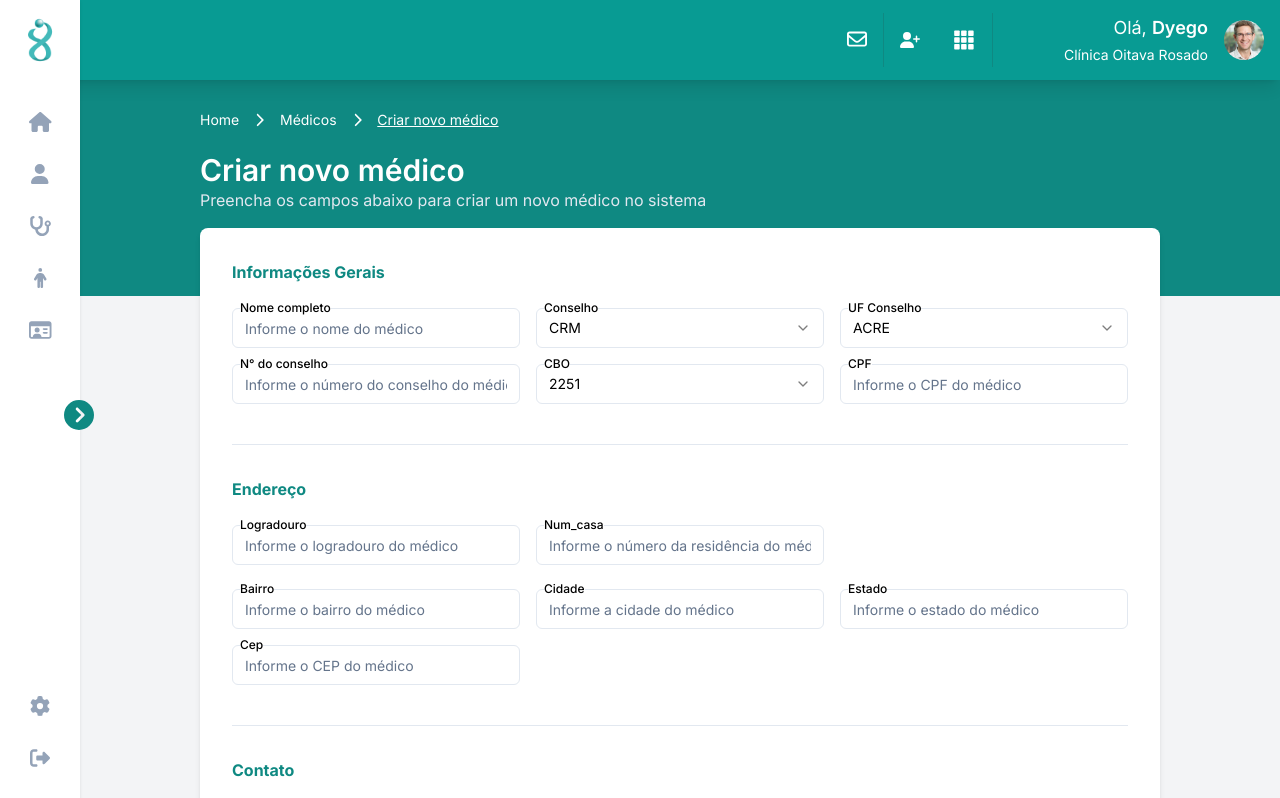
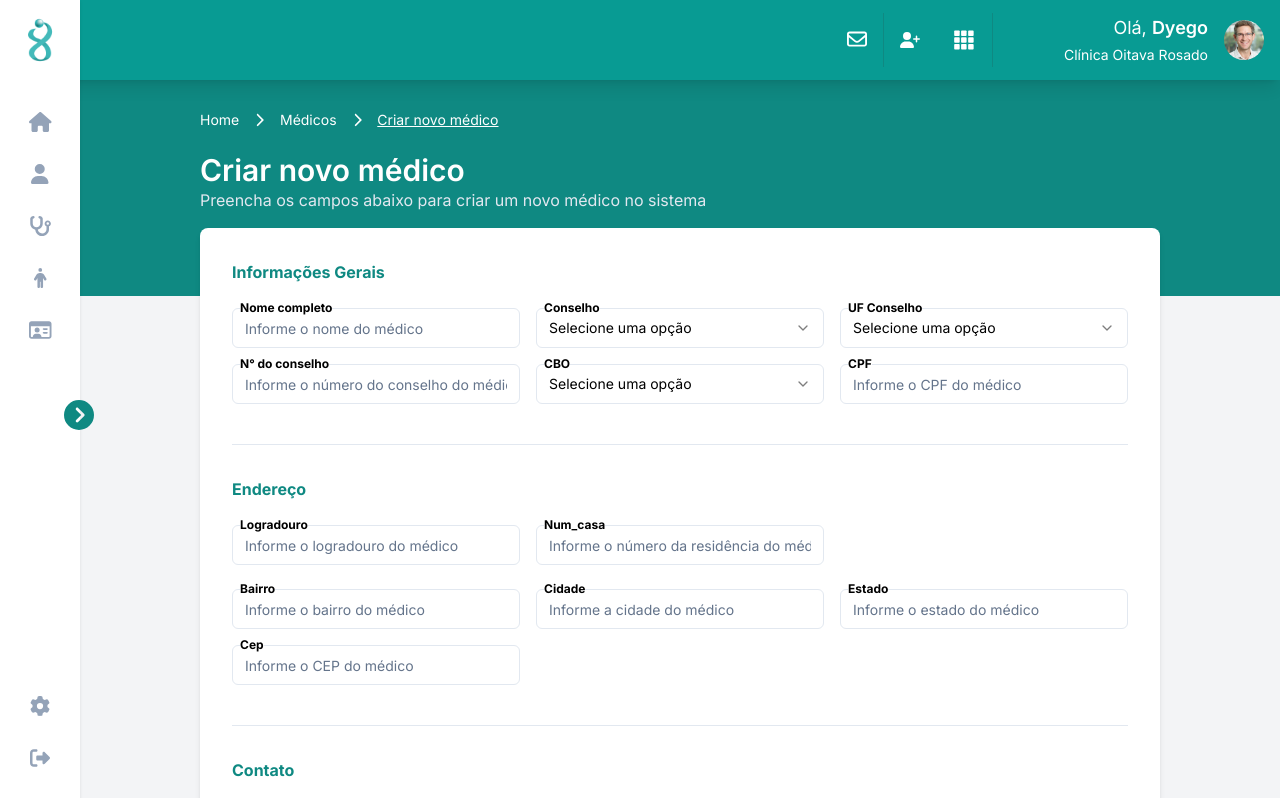
Before and after one commit to vynijales/OitavaRosado-frontend, a Next.js app: page /doctors/add in a window 1280 px wide. Shown: the top 798 px of the page. Built offline with nearby package versions, Linux system fonts and the light colour scheme.

Commit message:
style: mudanças visuais

```diff
--- a/src/app/(admin)/(meaningful)/patients/add/page.tsx
+++ b/src/app/(admin)/(meaningful)/patients/add/page.tsx
@@ -1,12 +1,11 @@
 "use client";
-
-import { Separator } from "@/components/ui/separator";
 
 import Breadcrumbs from "@/components/layout/Breadcrumbs";
 import { LabeledInput } from "@/components/widgets/LabeledInput";
 import { LabeledSelect } from "@/components/widgets/LabeledSelect";
 import { LabeledTextArea } from "@/components/widgets/LabeledTextArea";
 import { Button } from "@/components/ui/button";
+import { Separator } from "@/components/ui/separator";
 import { Link } from "lucide-react";
 
 export default function Page() {
@@ -42,6 +41,7 @@ export default function Page() {
                     >
                         <LabeledInput
                             name="nome"
+                            label="Nome completo"
                             type="text"
                             placeholder="Informe o nome do paciente"
                         />
--- a/src/components/widgets/LabeledInput.tsx
+++ b/src/components/widgets/LabeledInput.tsx
@@ -15,7 +15,7 @@ export function LabeledInput({ label, name, type, placeholder, className, value,
     const nameCapitalized = name.charAt(0).toUpperCase() + name.slice(1);
     return (
         <div className={`relative ${className}`}>
-            <Label htmlFor={name} className="absolute translate-x-2 -translate-y-2 z-[2] text-xs bg-white">
+            <Label htmlFor={name} className="absolute translate-x-2 -translate-y-2 z-[2] text-xs font-bold bg-white">
                 { label ? label : nameCapitalized }
             </Label>
             <Input
--- a/src/components/widgets/LabeledSelect.tsx
+++ b/src/components/widgets/LabeledSelect.tsx
@@ -21,7 +21,7 @@ interface LabeledSelectProps {
 
 export function LabeledSelect({ label, name, options, value, placeholder, className, onChange }: LabeledSelectProps) {
     const nameCapitalized = name.charAt(0).toUpperCase() + name.slice(1);
-    const [selectedValue, setSelectedValue] = useState(value || options[0]?.value);
+    const [selectedValue, setSelectedValue] = useState(value || "");
 
     useEffect(() => {
         if (value) {
@@ -38,12 +38,12 @@ export function LabeledSelect({ label, name, options, value, placeholder, classN
 
     return (
         <div className={`relative ${className}`}>
-            <Label htmlFor={name} className="absolute translate-x-2 -translate-y-2 z-[2] text-xs bg-white">
+            <Label htmlFor={name} className="absolute translate-x-2 -translate-y-2 z-[2] text-xs font-bold bg-white">
                 {label ? label : nameCapitalized}
             </Label>
             <Select value={selectedValue} onValueChange={handleChange}>
                 <SelectTrigger className="w-full">
-                    <SelectValue />
+                    <SelectValue placeholder={selectedValue ? undefined : placeholder || "Selecione uma opção"} />
                 </SelectTrigger>
                 <SelectContent>
                     {options.map((option, index) => (
--- a/src/components/widgets/LabeledTextArea.tsx
+++ b/src/components/widgets/LabeledTextArea.tsx
@@ -15,7 +15,7 @@ export function LabeledTextArea({ label, name, placeholder, className, value, on
     const nameCapitalized = name.charAt(0).toUpperCase() + name.slice(1);
     return (
         <div className={`relative ${className}`}>
-            <Label htmlFor={name} className="absolute translate-x-2 -translate-y-2 z-[2] text-xs bg-white">
+            <Label htmlFor={name} className="absolute translate-x-2 -translate-y-2 z-[2] text-xs font-bold bg-white">
                 { label ? label : nameCapitalized }
             </Label>
             <Textarea
```
